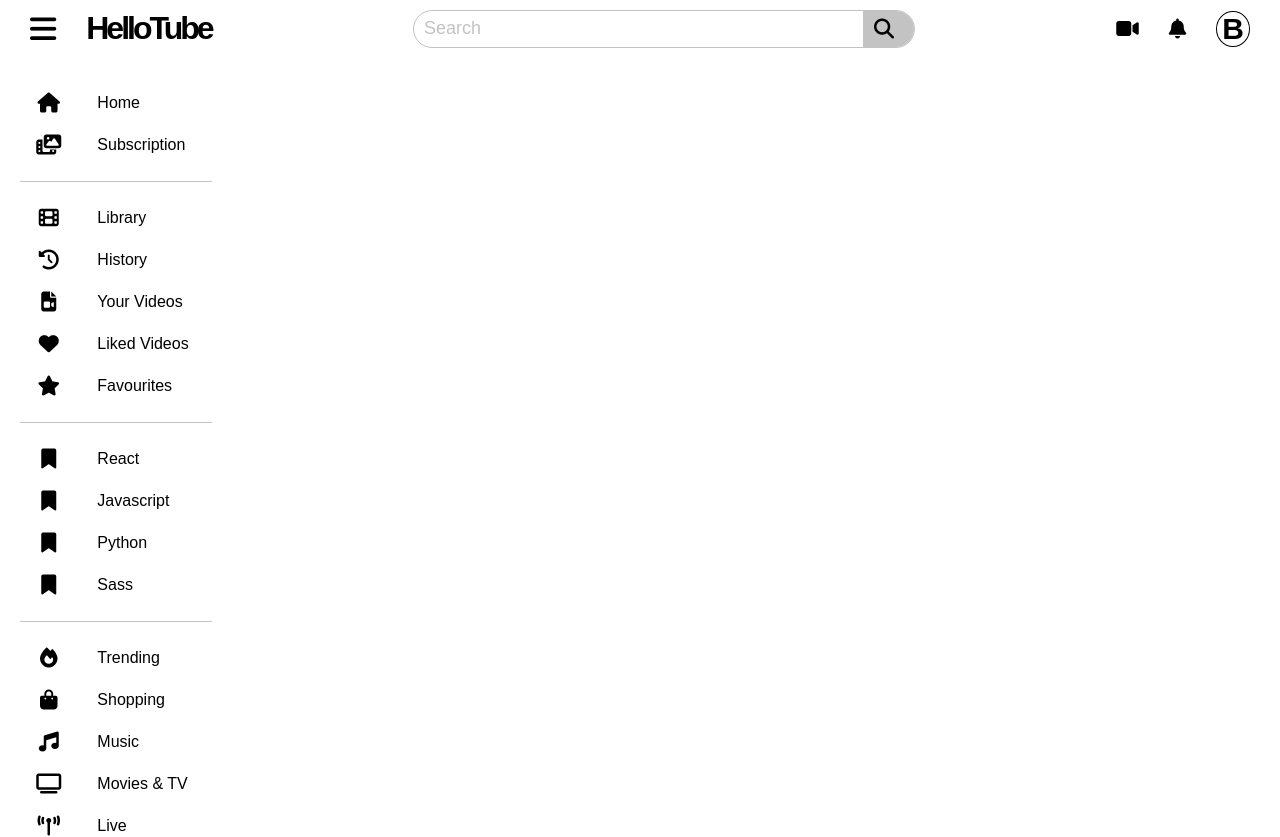
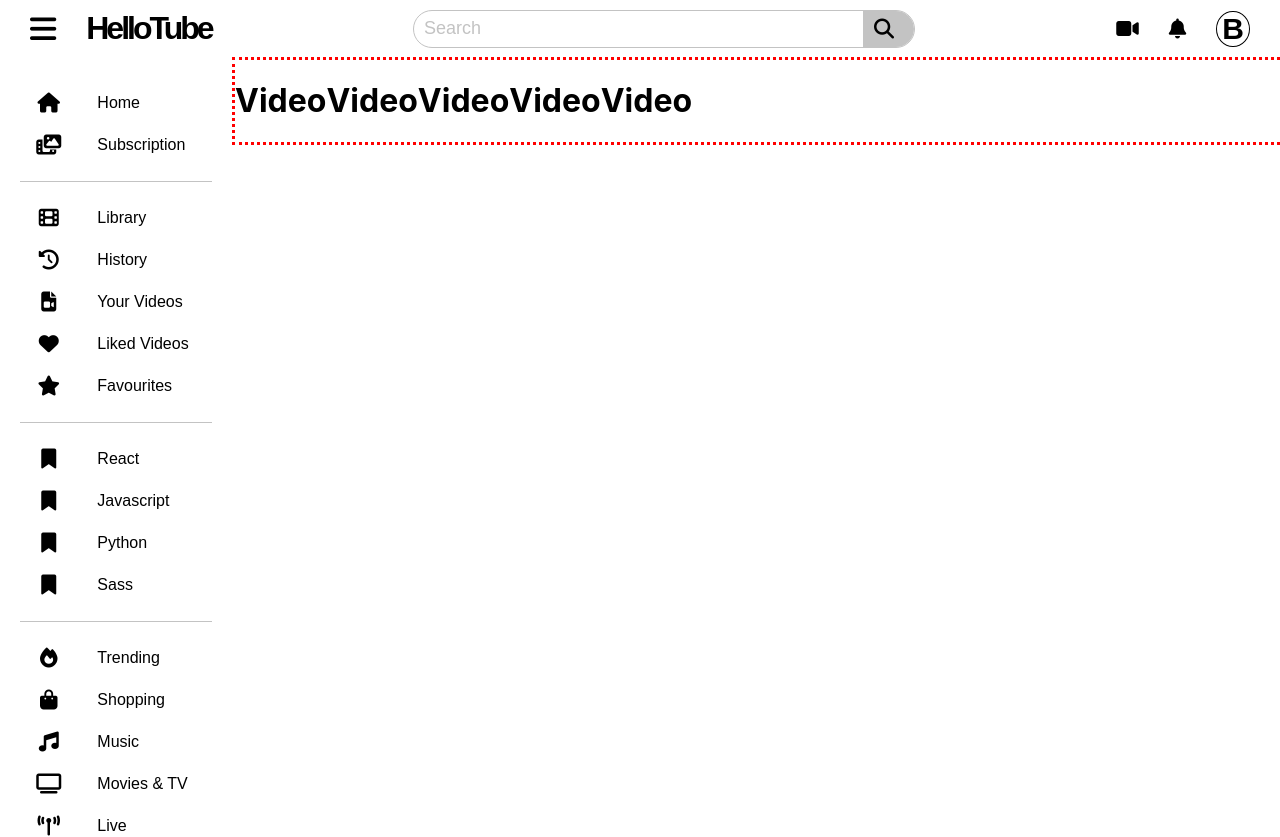
Before and after one commit to Bernard-Calma/hello-tube, a React (Create React App) app in the folder client/: page / in a window 1280 px wide. Built offline with nearby package versions, Linux system fonts and the light colour scheme.

Commit message:
feat(Views): Main View
Create views folder and main container with recommendations

```diff
--- a/client/src/App.tsx
+++ b/client/src/App.tsx
@@ -1,14 +1,12 @@
 import './App.css';
 import Header from './components/Header/Header';
-import Navigation from './components/Navigation/Navigation';
+import Main from './views/Main/Main';
 
 const App = () => {
   return(
     <div className='App'>
       <Header />
-      <main>
-        <Navigation />
-      </main>
+      <Main />
     </div>
   )
 }
--- /dev/null
+++ b/client/src/views/Main/Main.tsx
@@ -0,0 +1,12 @@
+import Navigation from '../../components/Navigation/Navigation';
+import { Recommendation } from './components';
+
+import './Styles.css'
+const Main = () => <main>
+    <Navigation />
+    <div className='videosContainer'>
+        <Recommendation />
+    </div>
+</main>
+
+export default Main;
--- /dev/null
+++ b/client/src/views/Main/Styles.css
@@ -0,0 +1,22 @@
+main, .recommendationContainer, .videosContainer {
+  position: relative;
+  display: flex;
+  align-items: center;
+  align-items: start;
+}
+
+/* Videos Container */
+.videosContainer {
+  flex: 1;
+  flex-direction: column;
+}
+
+/* End of Videos Container */
+/* Recommendation */
+.recommendationContainer {
+  border: red dotted 3px;
+  flex: 1;
+  width: 100%;
+}
+
+/* End of Recommendation *//*# sourceMappingURL=Styles.css.map */
--- /dev/null
+++ b/client/src/views/Main/Styles.scss
@@ -0,0 +1,21 @@
+@import "../../variables/Variables.scss";
+
+main, .recommendationContainer, .videosContainer {
+    @include container();
+    align-items: start;
+}
+
+/* Videos Container */
+.videosContainer {
+    flex: 1;
+    flex-direction: column;
+}
+/* End of Videos Container */
+
+/* Recommendation */
+.recommendationContainer {
+    border: red dotted 3px;
+    flex: 1;
+    width: 100%;
+}
+/* End of Recommendation */
--- /dev/null
+++ b/client/src/views/Main/components/Recommendation.tsx
@@ -0,0 +1,23 @@
+const Recommendation = () => {
+    return (
+        <div className="recommendationContainer">
+            <div>
+                <h1>Video</h1>
+            </div>
+            <div>
+                <h1>Video</h1>
+            </div>
+            <div>
+                <h1>Video</h1>
+            </div>
+            <div>
+                <h1>Video</h1>
+            </div>
+            <div>
+                <h1>Video</h1>
+            </div>
+        </div>
+    )
+}
+
+export default Recommendation;
--- /dev/null
+++ b/client/src/views/Main/components/index.tsx
@@ -0,0 +1,5 @@
+import Recommendation from "./Recommendation";
+
+export {
+    Recommendation
+}
```
Also changed, not shown: 1 other file (tests, documents, lock files or other folders).
